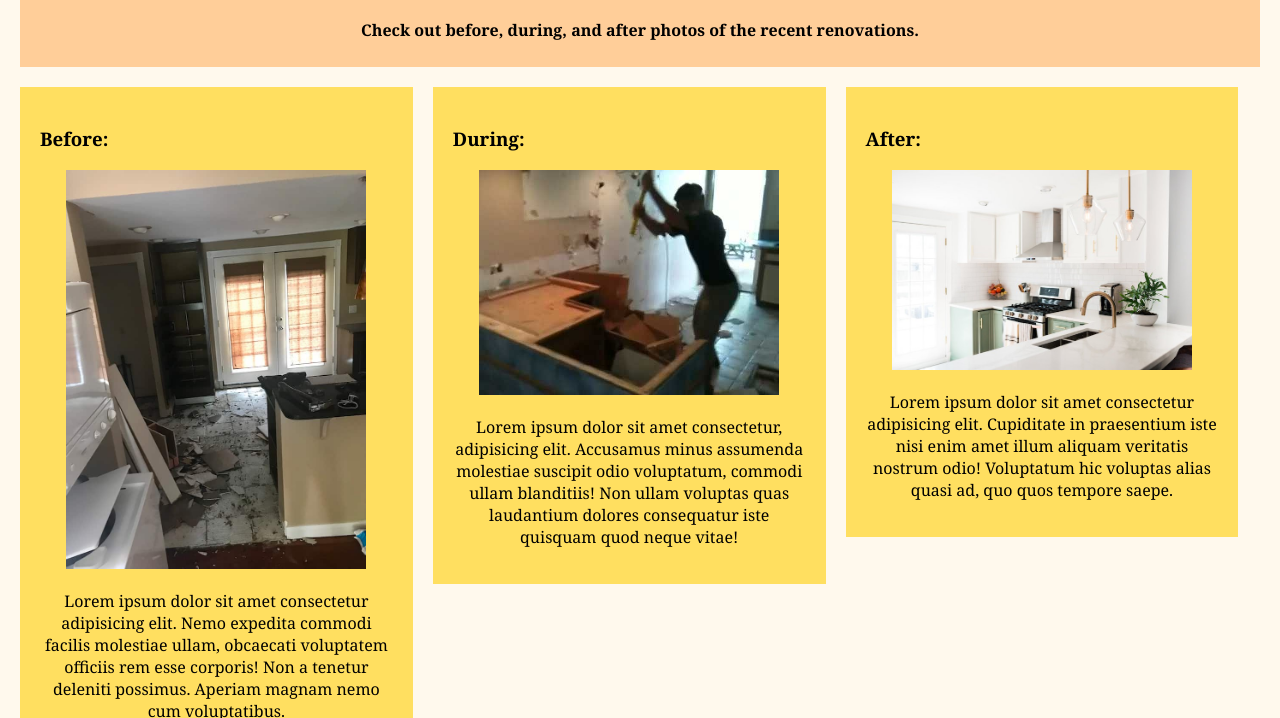
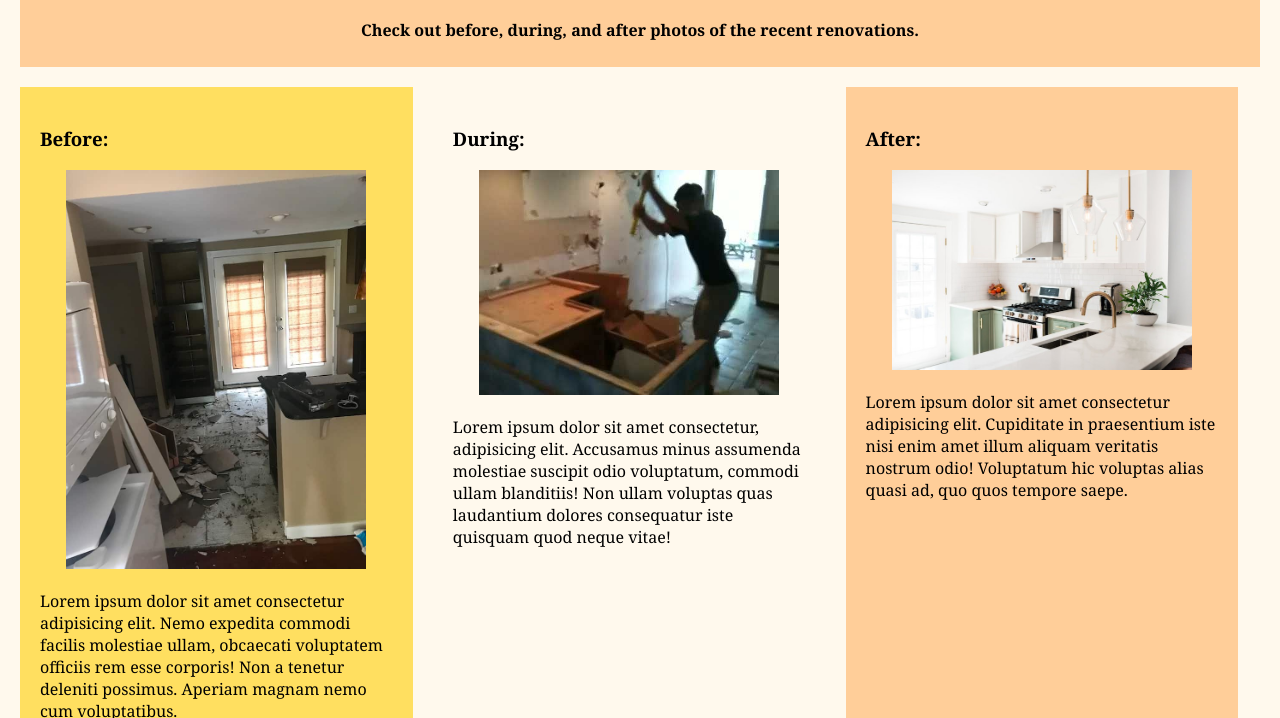
Before and after one commit to jamisoncozart/interior-decorator, a plain HTML site: page index.html in a window 1280 px wide. Shown: the part 82-800 px from the top of the page. Drawn offline with Linux system fonts and the light colour scheme.

Commit message:
Add CSS selectors to different columns with different colors

```diff
--- a/css/styles.css
+++ b/css/styles.css
@@ -4,12 +4,35 @@ body {
   margin: 10px;
 }
 
-.column {
+.column1 {
   float: left;
   width: 28%;
   padding: 20px;
   margin: 10px;
   background-color: #ffdf60;
+  height: 750px;
+}
+
+.column2 {
+  float: left;
+  width: 28%;
+  padding: 20px;
+  margin: 10px;
+  background-color: #fff9ed;
+  height: 750px;
+}
+
+.column3 {
+  float: left;
+  width: 28%;
+  padding: 20px;
+  margin: 10px;
+  background-color: #ffce99;
+  height: 750px;
+}
+
+.column:first-of-type {
+
 }
 
 .column p {
--- a/index.html
+++ b/index.html
@@ -10,19 +10,19 @@
       <h4>Check out before, during, and after photos of the recent renovations.</h4>
     </div>
 
-    <div class="column">
+    <div class="column1">
       <h3>Before:</h3>
       <p><center><img src="img/before.jpg" alt="A photo of a house before renovations."></center></p>
       <p>Lorem ipsum dolor sit amet consectetur adipisicing elit. Nemo expedita commodi facilis molestiae ullam, obcaecati voluptatem officiis rem esse corporis! Non a tenetur deleniti possimus. Aperiam magnam nemo cum voluptatibus.</p>
     </div>
 
-    <div class="column">
+    <div class="column2">
       <h3>During:</h3>
       <p><center><img src="img/during.jpg" alt="A photo of a house during renovations."></center></p>
       <p>Lorem ipsum dolor sit amet consectetur, adipisicing elit. Accusamus minus assumenda molestiae suscipit odio voluptatum, commodi ullam blanditiis! Non ullam voluptas quas laudantium dolores consequatur iste quisquam quod neque vitae!</p>
     </div>
 
-    <div class="column">
+    <div class="column3">
       <h3>After:</h3>
       <p><center><img src="img/after.jpg" alt="A photo of a house after renovations."></center></p>
       <p>Lorem ipsum dolor sit amet consectetur adipisicing elit. Cupiditate in praesentium iste nisi enim amet illum aliquam veritatis nostrum odio! Voluptatum hic voluptas alias quasi ad, quo quos tempore saepe.</p>
```
